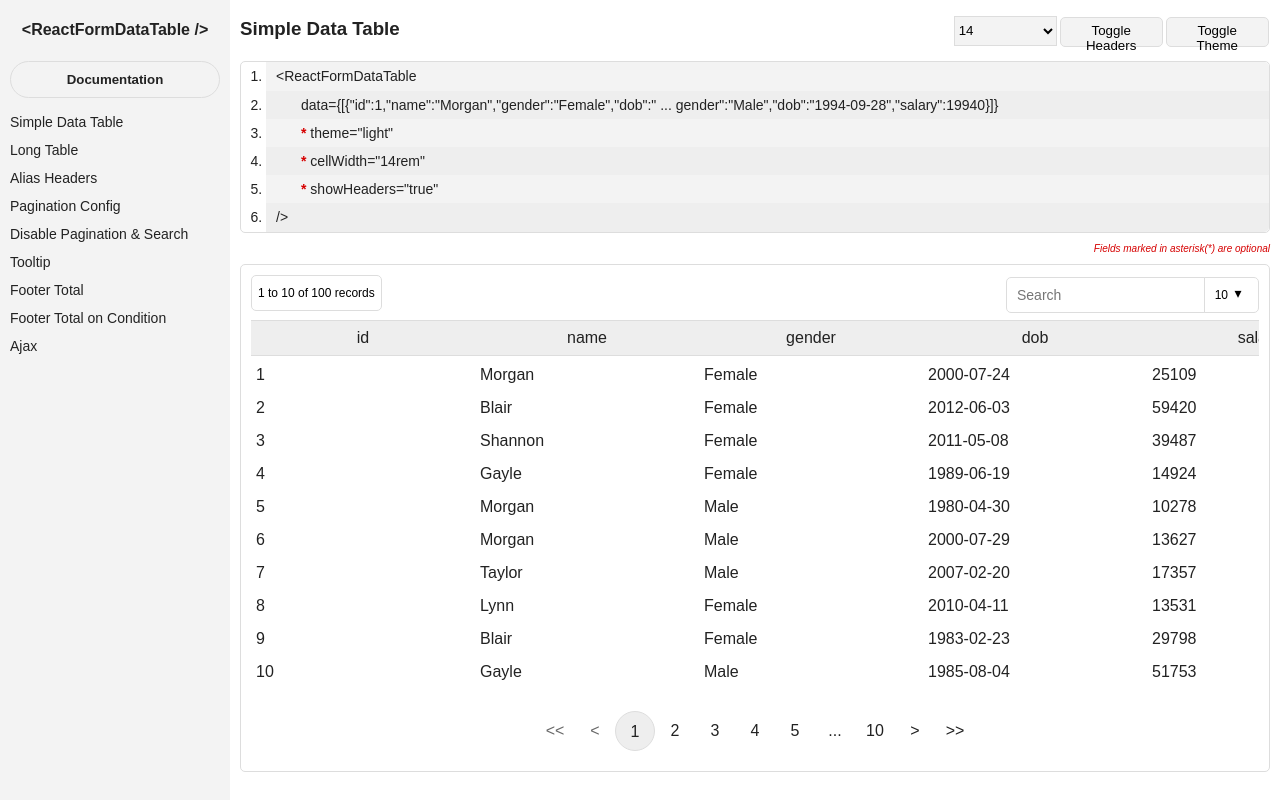
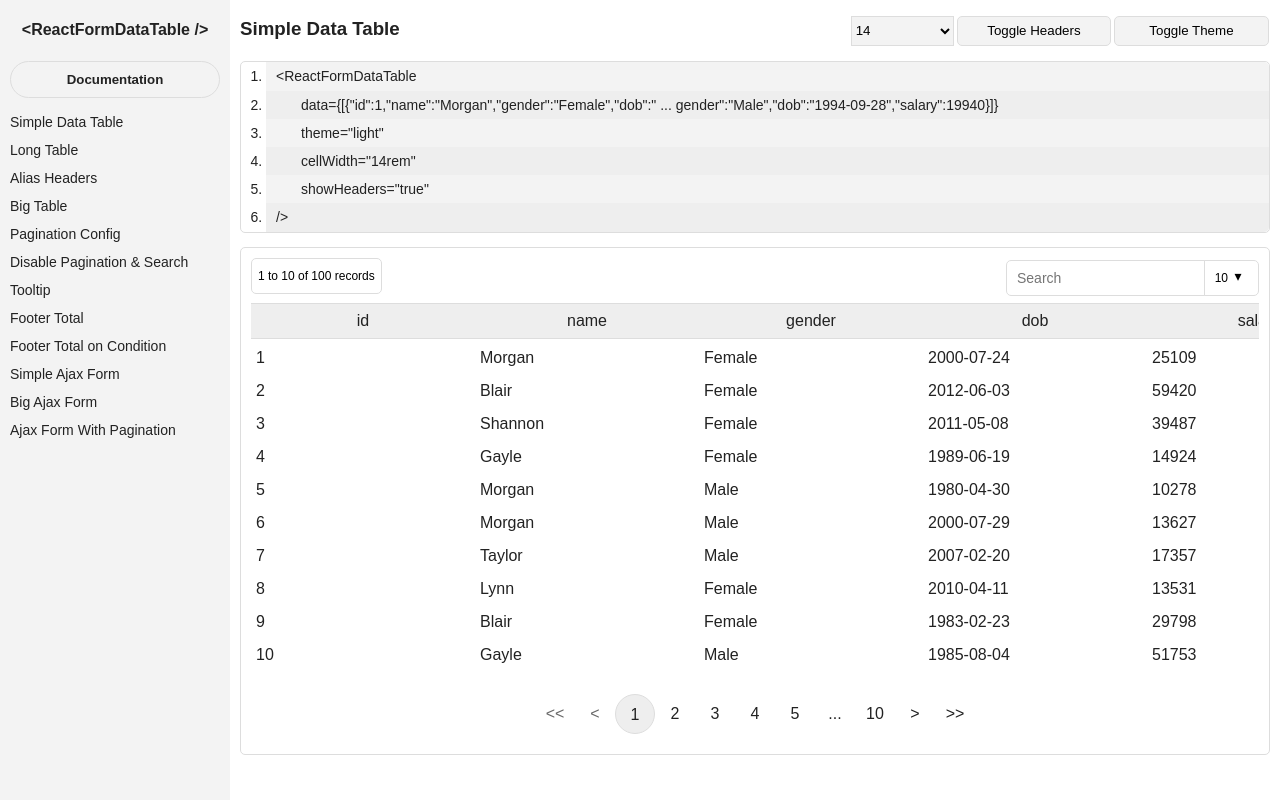
Before and after one commit to bharani-palani-zz/react-form-data-table, a React (Create React App) app: page / in a window 1280 px wide. Built offline with nearby package versions, Linux system fonts and the light colour scheme; the HTML template or start-up script is replaced by a standard one.

Commit message:
ajax form improved example

```diff
--- a/package.json
+++ b/package.json
@@ -1,7 +1,7 @@
 {
   "homepage": "https://bharani-palani.github.io/react-form-data-table",
   "name": "react-form-data-table",
-  "version": "1.0.13",
+  "version": "1.0.14",
   "description": "React component with form based data table, compromising all data table features with ajax and more..",
   "author": "Bharani Palani",
   "license": "MIT",
--- a/src/documentation/Documentation.scss
+++ b/src/documentation/Documentation.scss
@@ -3,7 +3,6 @@ $active: #ccc;
 $color: #222;
 $highLight: #ddd;
 $borderColor: #ddd;
-$red: #d60000;
 .documentation {
   position: relative;
   display: grid;
@@ -32,10 +31,10 @@ $red: #d60000;
     font-family: Arial, Helvetica, sans-serif;
     border: solid 1px $highLight;
     border-radius: 5px;
-    margin-bottom: 0;
     padding-left: 25px;
     li {
       padding: 5px 10px;
+      word-break: break-all;
       &:first-child {
         border-top-right-radius: 5px;
       }
@@ -58,22 +57,17 @@ $red: #d60000;
     border: solid 1px $highLight;
     height: 30px;
   }
-  .note {
-    color: $red;
-    text-align: right;
-    font-size: 10px;
-    padding: 10px 0;
-    font-style: italic;
-  }
-  .asterisk {
-    color: $red;
-  }
   .infoDiv {
     display: grid;
-    grid-template-columns: 69% 10% 10% 10%;
+    grid-template-columns: 59% 10% 15% 15%;
     column-gap: 3px;
     color: #aaa;
     align-items: baseline;
+  }
+  @media only screen and (min-width: 768px) and (max-width: 991px) {
+    .infoDiv {
+      grid-template-columns: 38% 10% 25% 25%;
+    }
   }
   .btn {
     border: solid 1px $highLight;
--- a/src/documentation/Wrapper.js
+++ b/src/documentation/Wrapper.js
@@ -37,6 +37,7 @@ const Wrapper = props => {
                 defaultValues={menu.defaultValues}
                 apiInstance={menu.apiInstance}
                 onTableUpdate={menu.onTableUpdate}
+                onAjaxCallBack={menu.onAjaxCallBack}
               />
             )}
           />
--- a/src/documentation/menuComponent.js
+++ b/src/documentation/menuComponent.js
@@ -34,20 +34,21 @@ const menus = [
       gender: s.gender,
       dob: s.dob,
       salary: s.salary,
-      lastLogin: s.lastLogin,
+      lastLogin: s.lastLogin
+    })),
+    aliasHeaders: ["Id", "Name", "Gender", "DOB", "Salary", "Last Login"]
+  },
+  {
+    href: "/react-form-data-table/bigTable",
+    label: "Big Table",
+    data: sampleData.map(s => ({
       title: s.title,
-      body: s.body
+      body: s.body,
+      content: s.body,
+      header: s.title,
+      summary: s.body
     })),
-    aliasHeaders: [
-      "Id",
-      "Name",
-      "Gender",
-      "DOB",
-      "Salary",
-      "Last Login",
-      "Title",
-      "Body"
-    ]
+    aliasHeaders: ["Title", "Body", "Conent", "Header", "Summary"]
   },
   {
     href: "/react-form-data-table/paginationConfig",
@@ -161,19 +162,22 @@ const menus = [
     }
   },
   {
-    href: "/react-form-data-table/ajaxTable",
-    label: "Ajax",
-    data: sampleData.map(s => ({
+    href: "/react-form-data-table/simpleAjaxTable",
+    label: "Simple Ajax Form",
+    data: sampleData
+      .map(s => ({
         id: s.id,
         name: s.name,
         gender: s.gender,
         dob: s.dob,
         salary: s.salary,
         lastLogin: s.lastLogin
-    })).filter((_, i) => i < 5),
-    showTotal: ["salary"],
+      }))
+      .filter((_, i) => i < 5),
+    config: {
+      footer: { pagination: {} }
+    },
     defaultValues: [{ gender: "Male" }],
-    aliasHeaders: ["Id", "Name", "Gender", "DOB", "Salary", "Last login"],
     rowElements: [
       "checkbox",
       "textbox",
@@ -192,13 +196,103 @@ const menus = [
     apiInstance: {
       create: {
         baseURL: "https://example.com",
-        headers: {Authorization: "1234AbCd"}
+        headers: { Authorization: "1234AbCd" }
       },
       ajaxApiUrl: "/v1/updateEmployee",
       payloadKeyName: "postPayload",
-      ajaxType: "put"
+      ajaxType: "put",
+      ajaxButtonName: "Save"
     },
-    onTableUpdate: () => {}
+    onTableUpdate: () => {},
+    onAjaxCallBack: () => {}
+  },
+  {
+    href: "/react-form-data-table/bigAjaxForm",
+    label: "Big Ajax Form",
+    data: sampleData
+      .map(s => ({
+        id: s.id,
+        title: s.title,
+        body: s.body,
+        name: s.name,
+        dob: s.dob,
+        salary: s.salary
+      }))
+      .filter((_, i) => i < 5),
+    defaultValues: [{ gender: "Male" }],
+    config: {
+      footer: { pagination: {} }
+    },
+    aliasHeaders: ["Id", "Title", "Body", "Name", "DOB", "Salary"],
+    rowElements: [
+      "checkbox",
+      "textarea",
+      "textarea",
+      "textbox",
+      "date",
+      "number"
+    ],
+    apiInstance: {
+      create: {
+        baseURL: "https://example.com",
+        headers: { Authorization: "1234AbCd" }
+      },
+      ajaxApiUrl: "/v1/updateEmployee",
+      payloadKeyName: "postPayload",
+      ajaxType: "put",
+      ajaxButtonName: "Update"
+    },
+    onTableUpdate: () => {},
+    onAjaxCallBack: () => {}
+  },
+  {
+    href: "/react-form-data-table/AjaxFormWithPagination",
+    label: "Ajax Form With Pagination",
+    data: sampleData.map(s => ({
+      id: s.id,
+      name: s.name,
+      gender: s.gender,
+      dob: s.dob,
+      salary: s.salary,
+      lastLogin: s.lastLogin
+    })),
+    defaultValues: [{ gender: "Male" }],
+    config : {
+      footer: {
+        pagination: {
+          currentPage: "last",
+          recordsPerPage: 6,
+          maxPagesToShow: 2
+        }
+      }
+    },
+    rowElements: [
+      "checkbox",
+      "textbox",
+      {
+        radio: {
+          radioList: [
+            { label: "Male", value: "Male", checked: true },
+            { label: "Female", value: "Female", checked: false }
+          ]
+        }
+      },
+      "date",
+      "number",
+      "dateTime"
+    ],
+    apiInstance: {
+      create: {
+        baseURL: "https://example.com",
+        headers: { Authorization: "1234AbCd" }
+      },
+      ajaxApiUrl: "/v1/updateEmployee",
+      payloadKeyName: "postPayload",
+      ajaxType: "put",
+      ajaxButtonName: "Save"
+    },
+    onTableUpdate: () => {},
+    onAjaxCallBack: () => {}
   }
 ];
 
--- a/src/documentation/tables/DemoDataTable.js
+++ b/src/documentation/tables/DemoDataTable.js
@@ -12,7 +12,8 @@ const DemoDataTable = props => {
     rowElements,
     defaultValues,
     apiInstance,
-    onTableUpdate
+    onTableUpdate,
+    onAjaxCallBack
   } = props;
   const [toggle, setToggle] = useState(false);
   const [headers, setToggleHeaders] = useState(true);
@@ -60,67 +61,71 @@ const DemoDataTable = props => {
             ).substr(-50)}}`}
           </li>
           <li className="indend">
-            <b className="asterisk">* </b>theme="
+            theme="
             {`${toggle ? "dark" : "light"}`}"
           </li>
           {width && (
             <li className="indend">
-              <b className="asterisk">* </b>cellWidth="{`${width}`}rem"
+              cellWidth="{`${width}`}rem"
             </li>
           )}
           {aliasHeaders && (
             <li className="indend">
-              <b className="asterisk">* </b>aliasHeaders=
+              aliasHeaders=
               {`{${JSON.stringify(aliasHeaders)}}`}
             </li>
           )}
           {showTooltipFor && (
             <li className="indend">
-              <b className="asterisk">* </b>showTooltipFor=
+              showTooltipFor=
               {`{${JSON.stringify(showTooltipFor)}}`}
             </li>
           )}
           {showTotal && (
             <li className="indend">
-              <b className="asterisk">* </b>showTotal=
+              showTotal=
               {`{${JSON.stringify(showTotal)}}`}
             </li>
           )}
           {rowElements && (
             <li className="indend">
-              <b className="asterisk">* </b>rowElements=
+              rowElements=
               {`{${JSON.stringify(rowElements)}}`}
             </li>
           )}
           {defaultValues && (
             <li className="indend">
-              <b className="asterisk">* </b>defaultValues=
+              defaultValues=
               {`{${JSON.stringify(defaultValues)}}`}
             </li>
           )}
           {apiInstance && (
             <li className="indend">
-              <b className="asterisk">* </b>apiInstance=
+              apiInstance=
               {`{${JSON.stringify(apiInstance)}}`}
             </li>
           )}
           {config && (
             <li className="indend">
-              <b className="asterisk">* </b>config=
+              config=
               {`{${JSON.stringify(config)}}`}
             </li>
           )}
           {typeof onTableUpdate === "function" && (
             <li className="indend">
-              <b className="asterisk">* </b>onTableUpdate={`{(data) => console.log(data)}`}
+              onTableUpdate={`{(updatedData) => console.log(updatedData)}`}
+            </li>
+          )}
+          {typeof onAjaxCallBack === "function" && (
+            <li className="indend">
+              onAjaxCallBack={`{(response) => console.log(response)}`}
             </li>
           )}
           <li className="indend">
-            <b className="asterisk">* </b>showHeaders="{`${headers}`}"
+            showHeaders="{`${headers}`}"
           </li>
           <li>{`/>`}</li>
         </ol>
-        <div className="note">Fields marked in asterisk(*) are optional</div>
         <ReactFormDataTable
           data={data}
           theme={toggle ? "dark" : "light"}
@@ -133,7 +138,8 @@ const DemoDataTable = props => {
           rowElements={rowElements}
           defaultValues={defaultValues}
           apiInstance={apiInstance}
-          onTableUpdate={data => console.log(data)}
+          onTableUpdate={updatedData => console.log(updatedData)}
+          onAjaxCallBack={response => alert("Ajax callback on success or fail")}
         />
       </div>
     </>
--- a/src/root/scss/ReactFormDataTable.scss
+++ b/src/root/scss/ReactFormDataTable.scss
@@ -43,7 +43,7 @@ $light: (
   footerLinkActiveBorderColor: $light-white,
   footerLinkActiveBgColor: $dim-white,
   footerSubmitBtnColor: $black-2,
-  footerSubmitBtnBgColor: $light-white,
+  footerSubmitBtnBgColor: $dim-white,
   footerSubmitBtnBorderColor: $light-white,
   noRecordsColor: $black-2,
   noRecordsBgColor: $dim-white,
@@ -90,7 +90,7 @@ $dark: (
   footerLinkColor: $light-grey,
   footerLinkActiveBorderColor: $black-5,
   footerLinkActiveBgColor: $black-2,
-  footerSubmitBtnColor: $light-white,
+  footerSubmitBtnColor: $light-grey,
   footerSubmitBtnBgColor: $black-2,
   footerSubmitBtnBorderColor: $black-5,
   noRecordsColor: $light-white,
--- a/src/root/scss/inputText.scss
+++ b/src/root/scss/inputText.scss
@@ -1,4 +1,6 @@
 @mixin input-text($inputColor, $inputBgColor, $inputBorderColor) {
+  .inputTextWrapper {
+    margin: 1px;
     .inputText {
       display: block;
       width: 100%;
@@ -14,3 +16,4 @@
       margin: 1px;
     }
   }
+}
```
Also changed, not shown: src/root/FormElement.js (+25 -6 lines), src/root/ReactFormDataTable.js (+5 -12 lines), src/root/scss/footer.scss (+30 -13 lines), 1 other file (tests, documents, lock files or other folders). Lines whose indentation alone changed are shown as unchanged.
